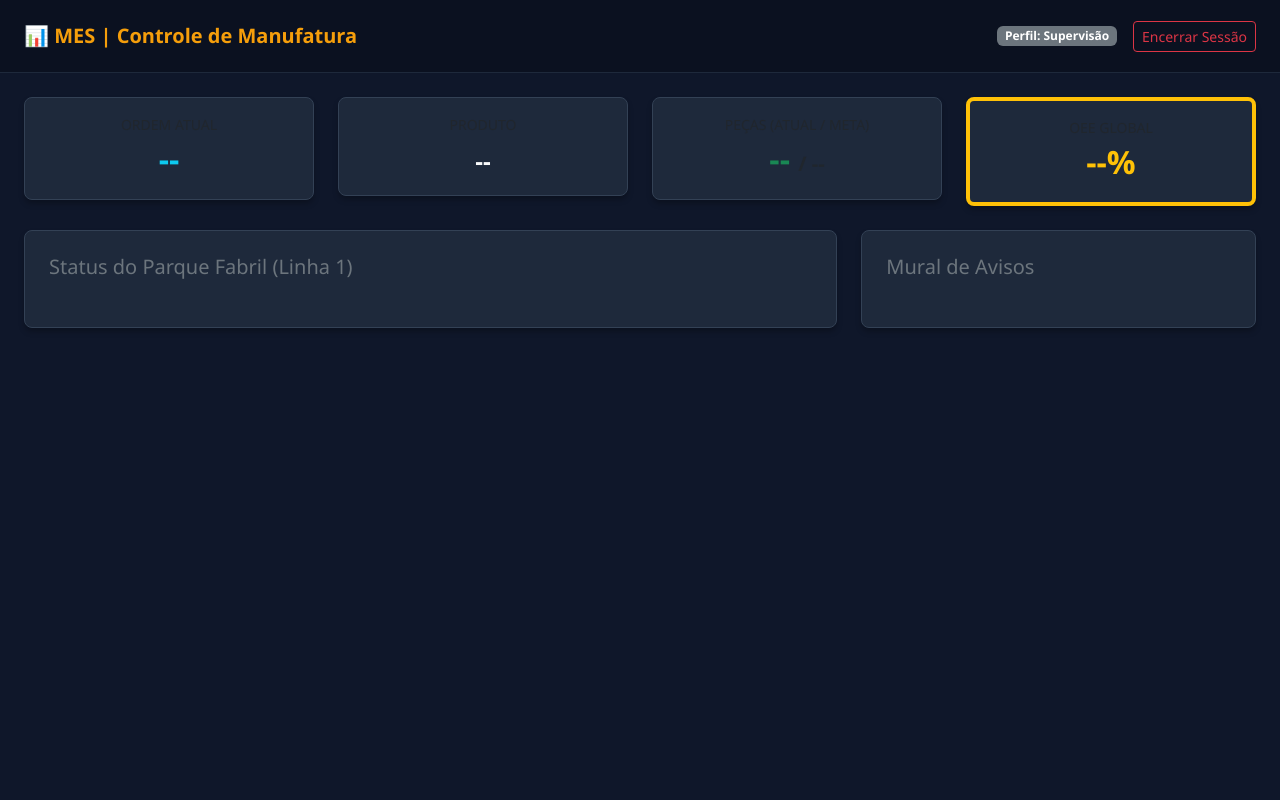
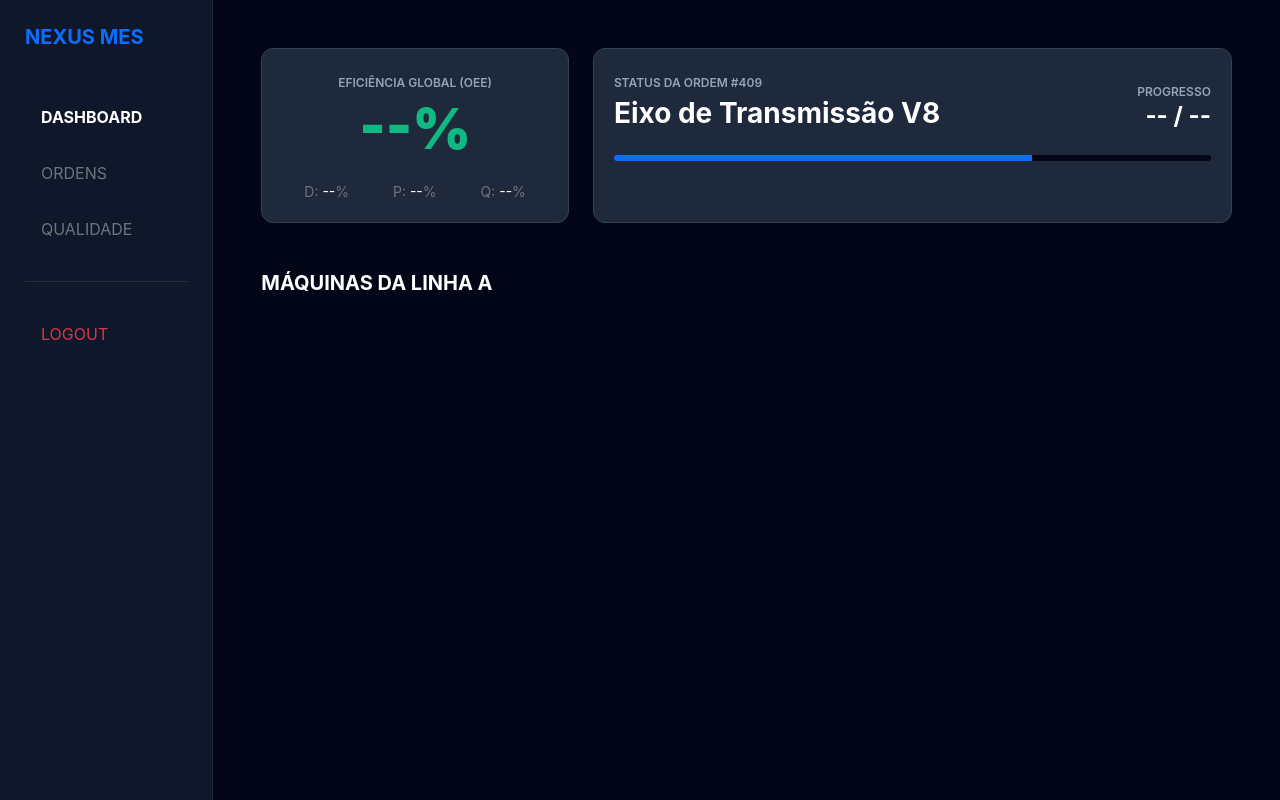
Before and after one commit to luizasilva08/seguranca-da-informacao, a Flask app: template templates/mes.html in a window 1280 px wide. Run offline with Flask 3, Linux system fonts and the light colour scheme; the template is opened without the code that fills it, so the values that code supplies are empty.

Commit message:
Update mes.html

```diff
--- a/templates/mes.html
+++ b/templates/mes.html
@@ -2,77 +2,98 @@
 <html lang="pt-BR">
 <head>
     <meta charset="UTF-8">
-    <title>MES - Gestão de Chão de Fábrica</title>
+    <title>Nexus MES | Gestão de Fábrica</title>
     <link href="https://cdn.jsdelivr.net/npm/bootstrap@5.3.0/dist/css/bootstrap.min.css" rel="stylesheet">
     <style>
-        body { background-color: #0f172a; color: #f8fafc; font-family: 'Segoe UI', Tahoma, Geneva, Verdana, sans-serif; }
-        .navbar-custom { background: #0b1120; border-bottom: 1px solid #1e293b; }
-        .card-custom { background: #1e293b; border: 1px solid #334155; border-radius: 8px; box-shadow: 0 4px 6px -1px rgba(0,0,0,0.3); }
-        .metric { font-size: 2rem; font-weight: bold; }
-        .machine-box { padding: 15px; border-radius: 8px; border: 1px solid #334155; background: #0f172a; text-align: center; }
-        .aviso-item { border-left: 4px solid #f59e0b; padding-left: 10px; margin-bottom: 10px; background: rgba(245, 158, 11, 0.1); padding: 8px; border-radius: 4px;}
+        body { background: #020617; color: #ffffff; font-family: 'Inter', sans-serif; }
+        .sidebar { background: #0f172a; border-right: 1px solid #1e293b; height: 100vh; padding: 25px; }
+        .kpi-box { background: #1e293b; border-radius: 12px; padding: 20px; border: 1px solid #334155; height: 100%; }
+        .oee-number { font-size: 3.5rem; font-weight: 900; color: #10b981; line-height: 1; }
+        .machine-card { background: #0f172a; border-radius: 8px; border: 1px solid #1e293b; padding: 15px; }
+        .progress { background: #020617; height: 6px; }
+        .text-label { color: #94a3b8; font-size: 0.75rem; text-transform: uppercase; font-weight: 600; }
     </style>
 </head>
 <body>
-<nav class="navbar navbar-custom py-3 mb-4">
-    <div class="container-fluid px-4">
-        <span class="navbar-brand fw-bold" style="color: #f59e0b;">📊 MES | Controle de Manufatura</span>
-        <div><span class="badge bg-secondary me-3">Perfil: Supervisão</span><a href="/logout" class="btn btn-outline-danger btn-sm">Encerrar Sessão</a></div>
+    <div class="container-fluid">
+        <div class="row">
+            <div class="col-md-2 sidebar">
+                <h5 class="fw-bold text-primary mb-5">NEXUS MES</h5>
+                <nav class="nav flex-column gap-3">
+                    <a href="#" class="nav-link text-white active fw-bold">DASHBOARD</a>
+                    <a href="#" class="nav-link text-secondary">ORDENS</a>
+                    <a href="#" class="nav-link text-secondary">QUALIDADE</a>
+                    <hr class="border-secondary">
+                    <a href="/logout" class="nav-link text-danger">LOGOUT</a>
+                </nav>
             </div>
-</nav>
-
-<div class="container-fluid px-4">
-    <div class="row mb-4">
-        <div class="col-md-3"><div class="card card-custom p-3 text-center"><span class="text-muted small">ORDEM ATUAL</span><div id="os" class="metric text-info">--</div></div></div>
-        <div class="col-md-3"><div class="card card-custom p-3 text-center"><span class="text-muted small">PRODUTO</span><div id="prod" class="metric text-light fs-4 mt-2">--</div></div></div>
-        <div class="col-md-3"><div class="card card-custom p-3 text-center"><span class="text-muted small">PEÇAS (ATUAL / META)</span><div class="metric"><span id="pecas" class="text-success">--</span> <span class="fs-5 text-muted">/ <span id="meta">--</span></span></div></div></div>
-        <div class="col-md-3"><div class="card card-custom p-3 text-center border-bottom border-4 border-warning"><span class="text-muted small">OEE GLOBAL</span><div id="oee" class="metric text-warning">--%</div></div></div>
-    </div>
-
-    <div class="row">
-        <div class="col-md-8">
-            <div class="card card-custom p-4 h-100">
-                <h5 class="text-secondary mb-4">Status do Parque Fabril (Linha 1)</h5>
-                <div class="row g-3" id="grid-maquinas">
+            <div class="col-md-10 p-5">
+                <div class="row g-4 mb-5">
+                    <div class="col-md-4">
+                        <div class="kpi-box text-center">
+                            <span class="text-label">Eficiência Global (OEE)</span>
+                            <div class="oee-number mt-2" id="oee-val">--%</div>
+                            <div class="d-flex justify-content-around mt-4 small text-secondary">
+                                <div>D: <span class="text-white" id="oee-d">--</span>%</div>
+                                <div>P: <span class="text-white" id="oee-p">--</span>%</div>
+                                <div>Q: <span class="text-white" id="oee-q">--</span>%</div>
                             </div>
                         </div>
                     </div>
-
-        <div class="col-md-4">
-            <div class="card card-custom p-4 h-100">
-                <h5 class="text-secondary mb-4">Mural de Avisos</h5>
-                <div id="lista-avisos">
+                    <div class="col-md-8">
+                        <div class="kpi-box">
+                            <div class="d-flex justify-content-between align-items-end">
+                                <div>
+                                    <span class="text-label">Status da Ordem #409</span>
+                                    <h3 class="fw-bold mt-1">Eixo de Transmissão V8</h3>
                                 </div>
+                                <div class="text-end">
+                                    <span class="text-label">Progresso</span>
+                                    <h4 id="prod-txt" class="fw-bold">-- / --</h4>
+                                </div>
+                            </div>
+                            <div class="progress mt-3">
+                                <div id="prod-bar" class="progress-bar bg-primary" style="width: 70%"></div>
                             </div>
                         </div>
                     </div>
                 </div>
 
+                <h5 class="fw-bold mb-4">MÁQUINAS DA LINHA A</h5>
+                <div class="row g-3" id="maq-grid"></div>
+            </div>
+        </div>
+    </div>
+
     <script>
-    setInterval(async () => {
-        const res = await fetch('/api/mes');
-        const data = await res.json();
+        async function refresh() {
+            const res = await fetch('/api/mes_data');
+            const d = await res.json();
 
-        document.getElementById('os').innerText = data.ordem_servico;
-        document.getElementById('prod').innerText = data.produto;
-        document.getElementById('pecas').innerText = data.pecas_produzidas;
-        document.getElementById('meta').innerText = data.meta;
-        document.getElementById('oee').innerText = data.oee + "%";
+            document.getElementById('oee-val').innerText = d.kpis.oee + "%";
+            document.getElementById('oee-d').innerText = d.kpis.disponibilidade;
+            document.getElementById('oee-p').innerText = d.kpis.performance;
+            document.getElementById('oee-q').innerText = d.kpis.qualidade;
+            document.getElementById('prod-txt').innerText = `${d.producao.boas} / ${d.producao.meta}`;
+            document.getElementById('prod-bar').style.width = (d.producao.boas / d.producao.meta * 100) + "%";
 
-        document.getElementById('grid-maquinas').innerHTML = data.maquinas.map(m => `
-            <div class="col-md-6">
-                <div class="machine-box border-${m.cor}">
-                    <h6 class="text-light">${m.nome}</h6>
-                    <span class="badge bg-${m.cor}">${m.status}</span>
+            document.getElementById('maq-grid').innerHTML = d.status_maquinas.map(m => `
+                <div class="col-md-3">
+                    <div class="machine-card">
+                        <div class="d-flex justify-content-between">
+                            <span class="fw-bold text-white">${m.tag}</span>
+                            <span class="badge bg-${m.cor} border-0" style="font-size:0.6rem">${m.status}</span>
+                        </div>
+                        <div class="mt-3">
+                            <span class="text-label" style="font-size:0.6rem">Eficiência Individual</span>
+                            <div class="fs-4 fw-bold text-white">${m.eficiencia}</div>
+                        </div>
                     </div>
                 </div>
             `).join('');
-
-        document.getElementById('lista-avisos').innerHTML = data.avisos.map(a => `
-            <div class="aviso-item text-light small">${a}</div>
-        `).join('');
-
-    }, 3000);
+        }
+        setInterval(refresh, 3000);
+        refresh();
     </script>
 </body>
 </html>
```
Lines whose indentation alone changed are shown as unchanged.
